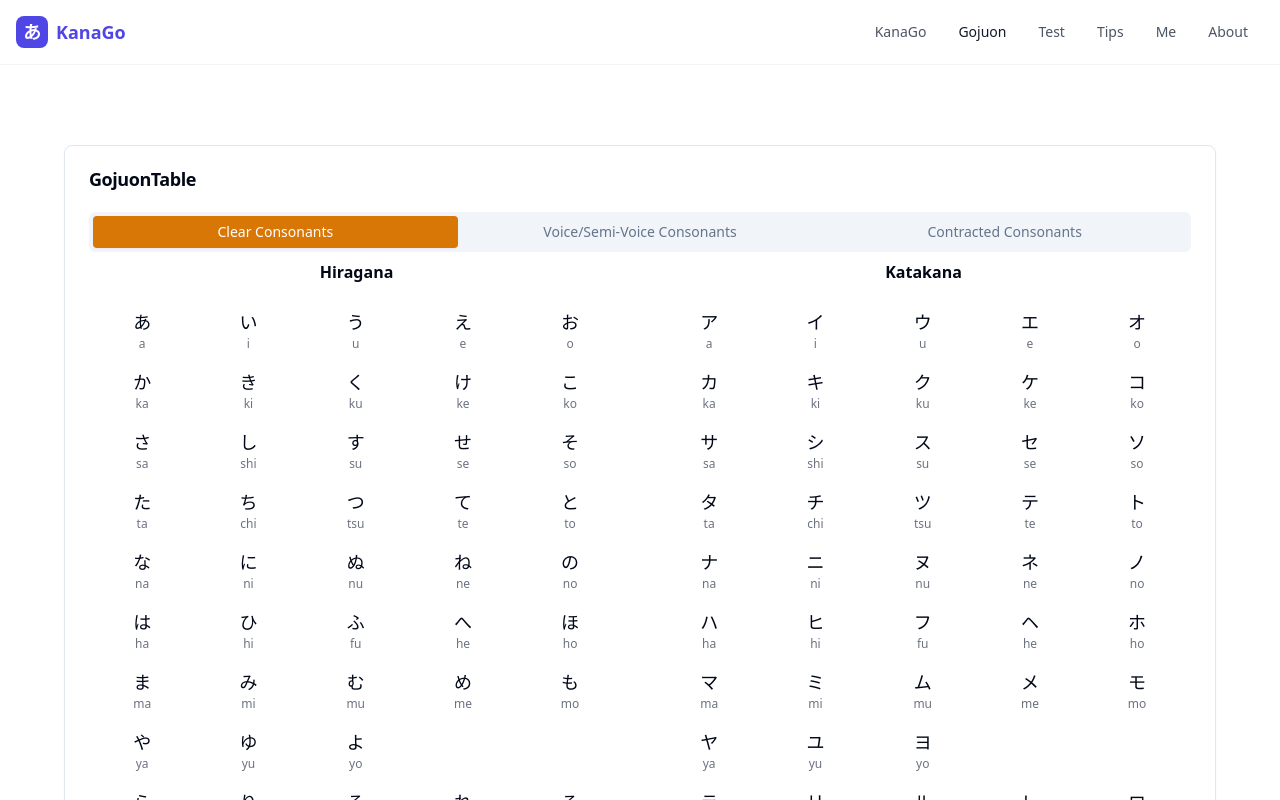
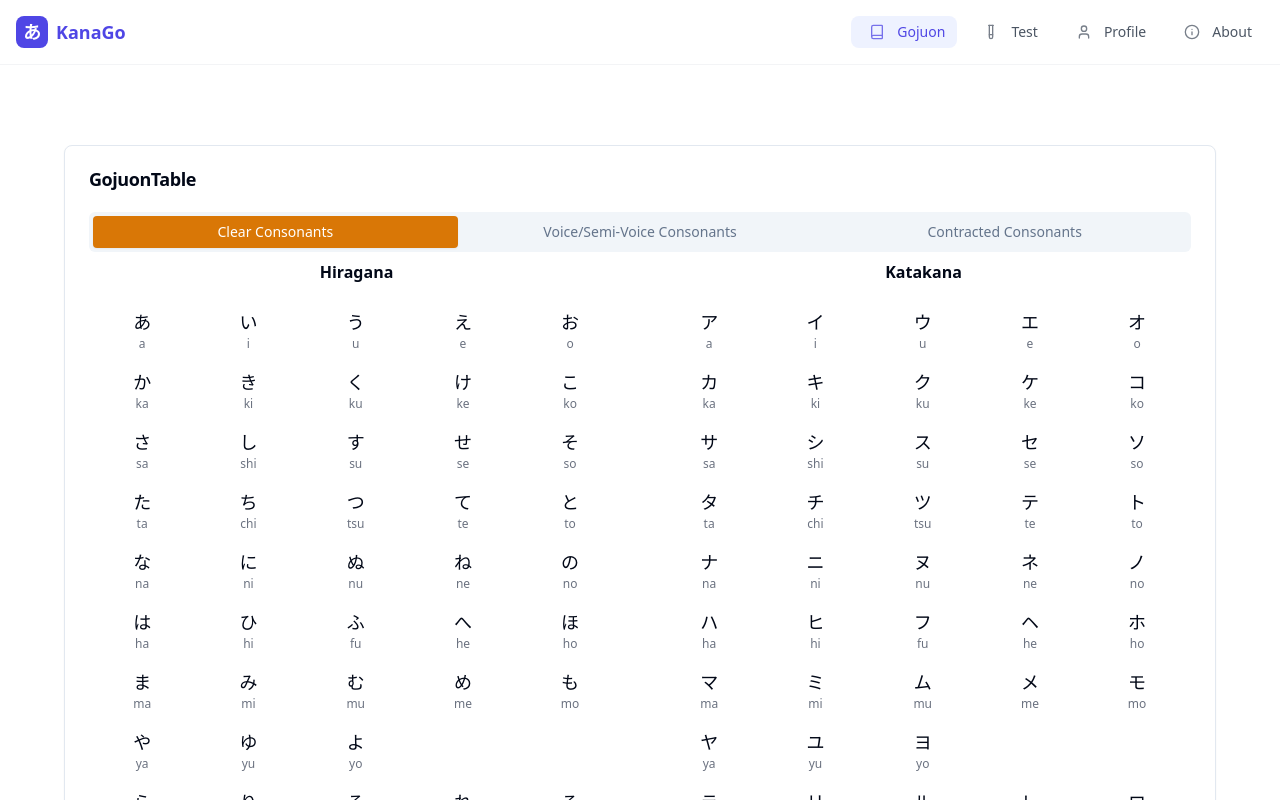
Before and after one commit to Jeremyymxiao/kana-learning, a Next.js app: page / in a window 1280 px wide. Shown: the top 800 px of the page. Built offline with nearby package versions, Linux system fonts and the light colour scheme.

Commit message:
meihua navbar

```diff
--- a/src/components/japanese/nav-bar.tsx
+++ b/src/components/japanese/nav-bar.tsx
@@ -1,12 +1,24 @@
 import React from 'react';
+import { Book, TestTube, User, Info } from 'lucide-react';
 
 interface NavBarProps {
   currentTab?: string;
   onTabChange?: (tab: string) => void;
 }
 
+interface NavItem {
+  name: string;
+  icon?: React.ReactNode;
+  key: string;
+}
+
 const NavBar: React.FC<NavBarProps> = ({ currentTab, onTabChange }) => {
-  const tabs = ['KanaGo', 'Gojuon', 'Test', 'Tips', 'Me', 'About'];
+  const navItems: NavItem[] = [
+    { name: 'Gojuon', icon: <Book className="w-7 h-4" />, key: 'gojuon' },
+    { name: 'Test', icon: <TestTube className="w-7 h-4" />, key: 'test' },
+    { name: 'Profile', icon: <User className="w-7 h-4" />, key: 'profile' },
+    { name: 'About', icon: <Info className="w-7 h-4" />, key: 'about' }
+  ];
 
   return (
     <nav className="w-full bg-white border-b border-gray-100">
@@ -17,25 +29,26 @@ const NavBar: React.FC<NavBarProps> = ({ currentTab, onTabChange }) => {
             <div className="bg-indigo-600 text-white w-8 h-8 rounded-lg flex items-center justify-center">
               <span className="font-semibold text-lg">あ</span>
             </div>
-            <span className="text-lg font-semibold text-indigo-600">KanaGo</span>
+            <span className="text-lg font-bold text-indigo-600">KanaGo</span>
           </div>
 
           {/* Navigation Links */}
-          <div className="flex items-center">
-            {tabs.map((tab) => (
-              <a
-                key={tab}
-                href="#"
-                onClick={() => onTabChange?.(tab.toLowerCase())}
+          <div className="flex items-center space-x-2">
+            {navItems.map((item) => (
+              <button
+                key={item.key}
+                onClick={() => onTabChange?.(item.key)}
                 className={`
-                  px-4 py-2 text-sm font-medium transition-colors duration-200
-                  ${currentTab === tab.toLowerCase()
-                    ? 'text-gray-900'
+                  flex items-center space-x-1.5 px-3 py-1.5 rounded-lg
+                  transition-colors duration-200
+                  ${currentTab === item.key
+                    ? 'bg-indigo-50 text-indigo-600'
                     : 'text-gray-600 hover:text-gray-900'}
                 `}
               >
-                {tab}
-              </a>
+                {item.icon && <span className="opacity-75">{item.icon}</span>}
+                <span className="text-sm font-medium">{item.name}</span>
+              </button>
             ))}
           </div>
         </div>
```
